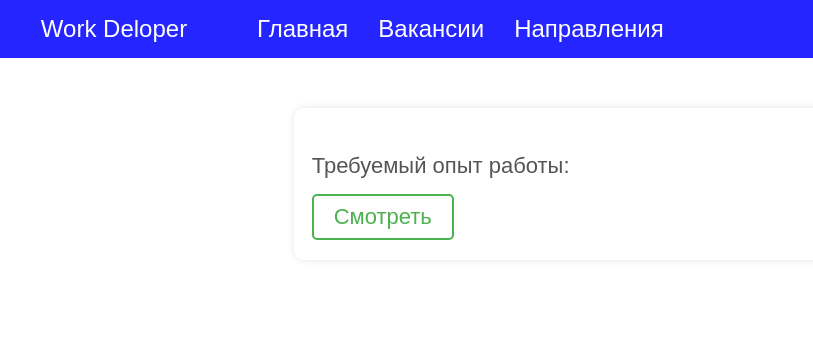
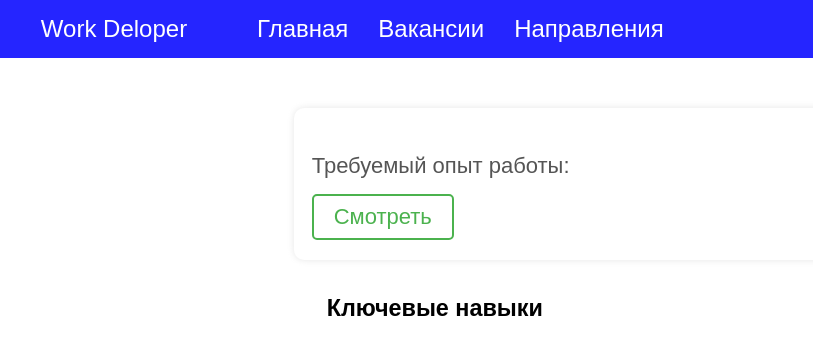
Before and after one commit to golubtsov/work, a React app: page /vacancies/1 in a window 1280 px wide. Shown: the full height of the page, 0-813 px from the left. Built offline with nearby package versions, Linux system fonts and the light colour scheme; no server answers.

Commit message:
key skills

```diff
--- a/src/componentsPage/Main/Main.scss
+++ b/src/componentsPage/Main/Main.scss
@@ -1,4 +1,5 @@
 .wrapper {
     width: 100%;
     min-height: 300px;
+    font-family: Arial, Helvetica, sans-serif;
 }
--- a/src/componentsPage/Vacancy/Vacancy.js
+++ b/src/componentsPage/Vacancy/Vacancy.js
@@ -9,6 +9,7 @@ import './Vacancy.scss';
 function Vacancy() {
 
     let description = React.createRef();
+    let listKeySkills = React.createRef();
     const [infoVacancy, setInfoVacancy] = useState({});
     const [salary, setSalary] = useState('');
 
@@ -30,6 +31,7 @@ function Vacancy() {
                 setInfoVacancy(new ChechNull().checkNull(bigVacancy));
                 createSalary(new ChechNull().checkNull(bigVacancy.salary));
                 description.current.innerHTML = bigVacancy.description;
+                createKeySkills(bigVacancy.key_skills);
             });
     }, []);
 
@@ -54,6 +56,13 @@ function Vacancy() {
             setSalary(res);
         }
     }
+
+    function createKeySkills(list) {
+        for (const el of list) {
+            listKeySkills.current.innerHTML += `<li>${el.name}</li>`;
+        }
+    }
+
     return (
         <div className="container">
             <div className="blc-info">
@@ -79,6 +88,16 @@ function Vacancy() {
                 </div>
                 <div className="blc-description">
                     <div className="description" ref={description}></div>
+                    <div className="key-skills">
+                        <div className="blc-title">
+                            <h3>Ключевые навыки</h3>
+                        </div>
+                        <div className="skills">
+                            <ul className="list-skills" ref={listKeySkills}>
+
+                            </ul>
+                        </div>
+                    </div>
                 </div>
             </div>
         </div>
--- a/src/componentsPage/Vacancy/Vacancy.scss
+++ b/src/componentsPage/Vacancy/Vacancy.scss
@@ -21,14 +21,16 @@
             min-height: 300px;
             font-size: 20px;
 
-            .description {
+            .description,
+            .key-skills {
                 width: 95%;
                 margin: 15px auto;
 
+                h3,
                 p,
                 ul,
                 li {
-                    margin: 12px;
+                    margin: 15px;
                 }
 
                 p {
```
